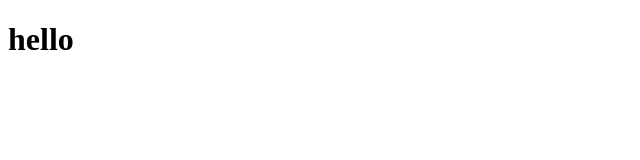
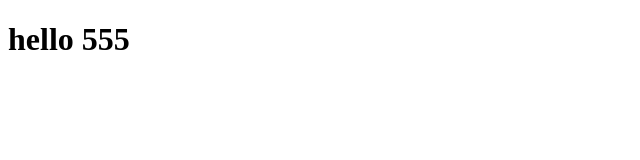
Before and after one commit to khawoat2533/test1, a plain HTML site: page index.html in a window 1280 px wide. Shown: the whole page, without its empty margins (0-640 px from the left). Drawn offline with Linux system fonts and the light colour scheme.

Commit message:
edit index.html

```diff
--- a/index.html
+++ b/index.html
@@ -6,6 +6,6 @@
     <title>Document</title>
 </head>
 <body>
-    <h1>hello</h1>
+    <h1>hello 555</h1>
 </body>
 </html>
```
